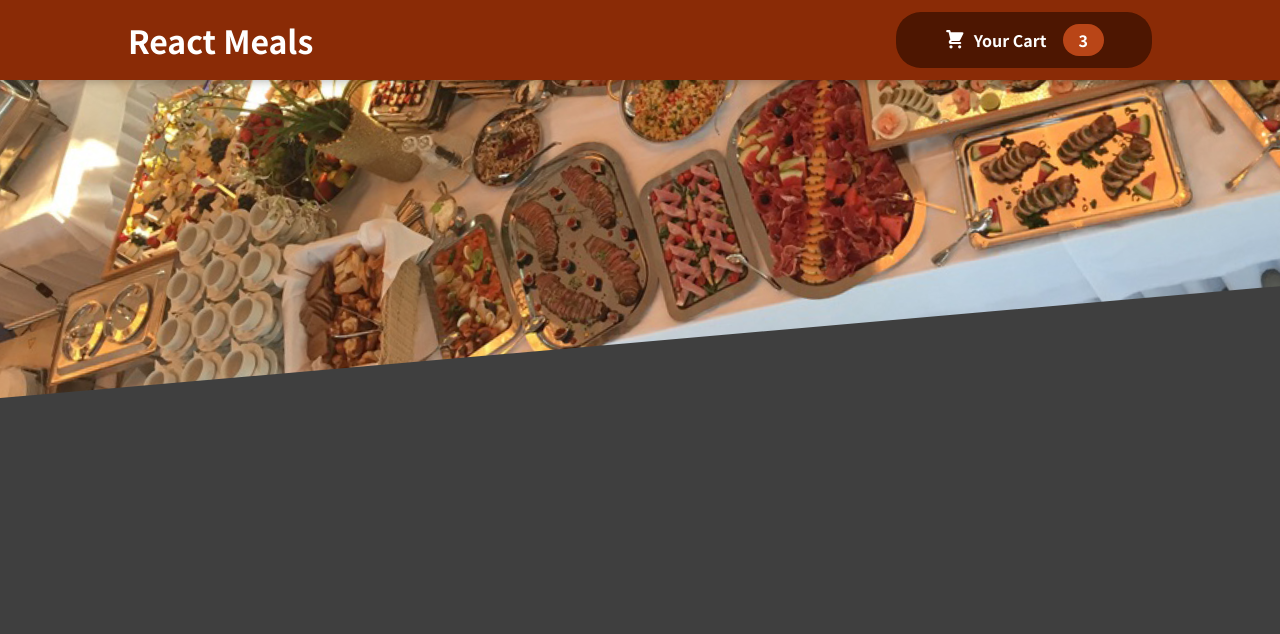
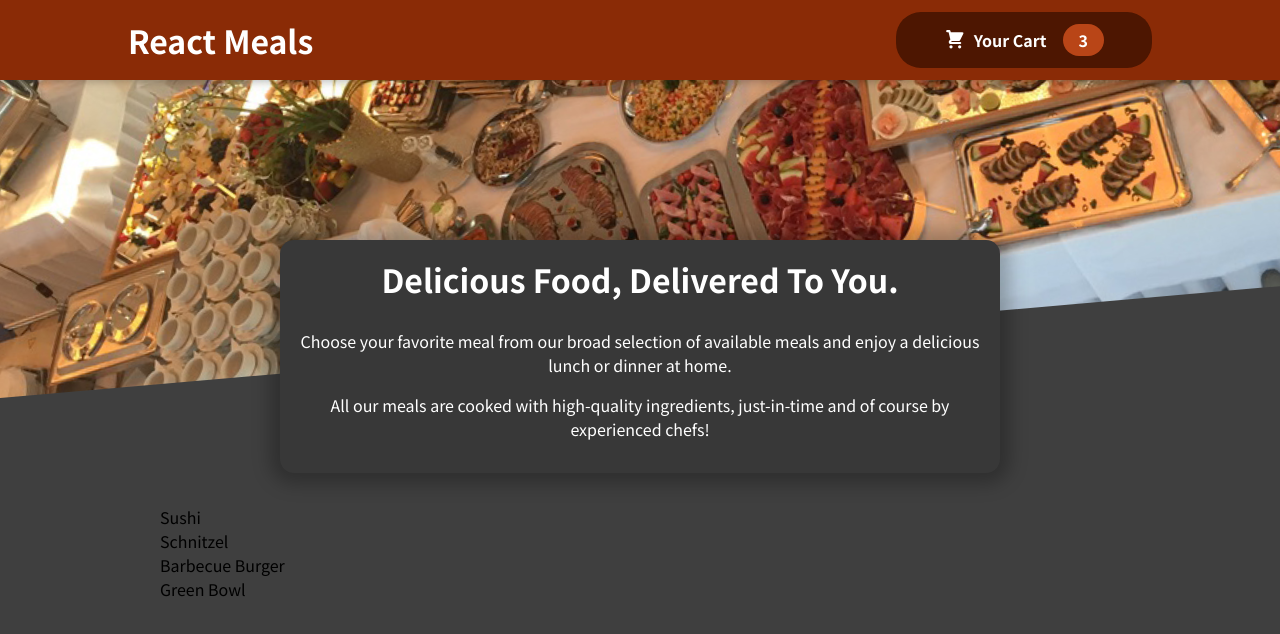
Before and after one commit to FTMFR/food-app, a React (Create React App) app: page / in a window 1280 px wide. Shown: the top 634 px of the page. Built offline with nearby package versions, Linux system fonts and the light colour scheme.

Commit message:
add meals component

```diff
--- a/src/App.js
+++ b/src/App.js
@@ -1,11 +1,15 @@
 import { Fragment } from "react";
 import Header from "./components/Layout/Header";
+import Meals from "./components/Meals/Meals";
 
 
 const App = () => {
   return (
     <Fragment>
       <Header />
+      <main>
+        <Meals />
+      </main>
     </Fragment>
   );
 };
--- /dev/null
+++ b/src/components/Meals/Available.module.css
@@ -0,0 +1,24 @@
+.meals {
+  max-width: 60rem;
+  width: 90%;
+  margin: 2rem auto;
+  animation: meals-appear 1s ease-out forwards;
+}
+
+.meals ul {
+  list-style: none;
+  margin: 0;
+  padding: 0;
+}
+
+@keyframes meals-appear {
+  from {
+    opacity: 0;
+    transform: translateY(3rem);
+  }
+
+  to {
+    opacity: 1;
+    transform: translateY(0);
+  }
+}
--- /dev/null
+++ b/src/components/Meals/AvailableMeals.js
@@ -0,0 +1,44 @@
+import React from 'react';
+import styles from './Available.module.css';
+
+const DUMMY_MEALS = [
+    {
+        id: 'm1',
+        name: 'Sushi',
+        description: 'Finest fish and veggies',
+        price: 22.99,
+    },
+    {
+        id: 'm2',
+        name: 'Schnitzel',
+        description: 'A german specialty!',
+        price: 16.5,
+    },
+    {
+        id: 'm3',
+        name: 'Barbecue Burger',
+        description: 'American, raw, meaty',
+        price: 12.99,
+    },
+    {
+        id: 'm4',
+        name: 'Green Bowl',
+        description: 'Healthy...and green...',
+        price: 18.99,
+    },
+];
+
+const AvailableMeals = () => {
+    const mealsList = DUMMY_MEALS.map((meal) => <li>{meal.name}</li>);
+
+    return (
+        <section className={styles.meals}>
+            <ul>
+                {mealsList}
+            </ul>
+        </section>
+    );
+};
+
+
+export default AvailableMeals;
--- /dev/null
+++ b/src/components/Meals/Meals.js
@@ -0,0 +1,15 @@
+import { Fragment } from 'react';
+import MealsSummary from './MealsSummary';
+import AvailableMeals from './AvailableMeals';
+
+
+const Meals = () => {
+  return (
+    <Fragment>
+      <MealsSummary />
+      <AvailableMeals />
+    </Fragment>
+  );
+};
+
+export default Meals;
--- /dev/null
+++ b/src/components/Meals/MealsSummary.js
@@ -0,0 +1,22 @@
+import React from 'react';
+import styles from './MealsSummary.module.css';
+
+
+const MealsSummary = () => {
+    return (
+        <section className={styles.summary}>
+            <h2>Delicious Food, Delivered To You.</h2>
+            <p>
+                Choose your favorite meal from our broad selection of available meals
+                and enjoy a delicious lunch or dinner at home.
+            </p>
+            <p>
+                All our meals are cooked with high-quality ingredients, just-in-time and
+                of course by experienced chefs!
+            </p>
+        </section>
+    );
+};
+
+
+export default MealsSummary;
--- /dev/null
+++ b/src/components/Meals/MealsSummary.module.css
@@ -0,0 +1,18 @@
+.summary {
+  text-align: center;
+  max-width: 45rem;
+  width: 90%;
+  margin: auto;
+  margin-top: -10rem;
+  position: relative;
+  background-color: #383838;
+  color: white;
+  border-radius: 14px;
+  padding: 1rem;
+  box-shadow: 0 1px 18px 10px rgba(0, 0, 0, 0.25);
+}
+
+.summary h2 {
+  font-size: 2rem;
+  margin-top: 0;
+}
```
